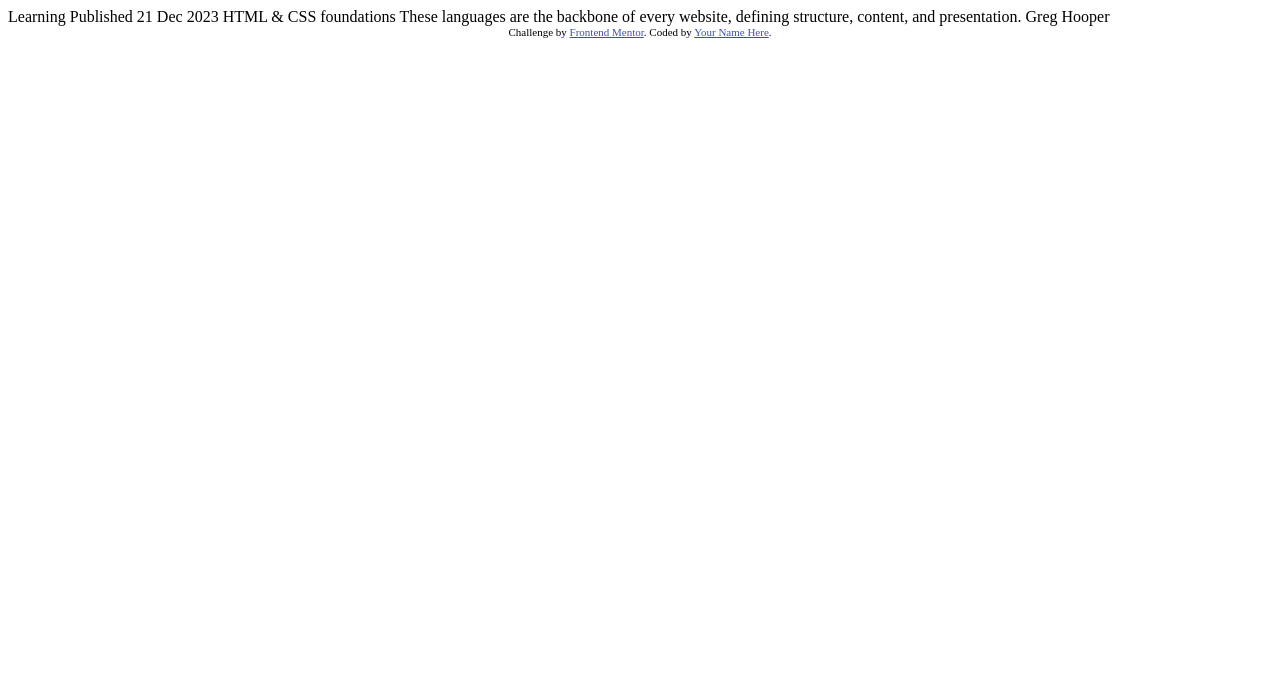
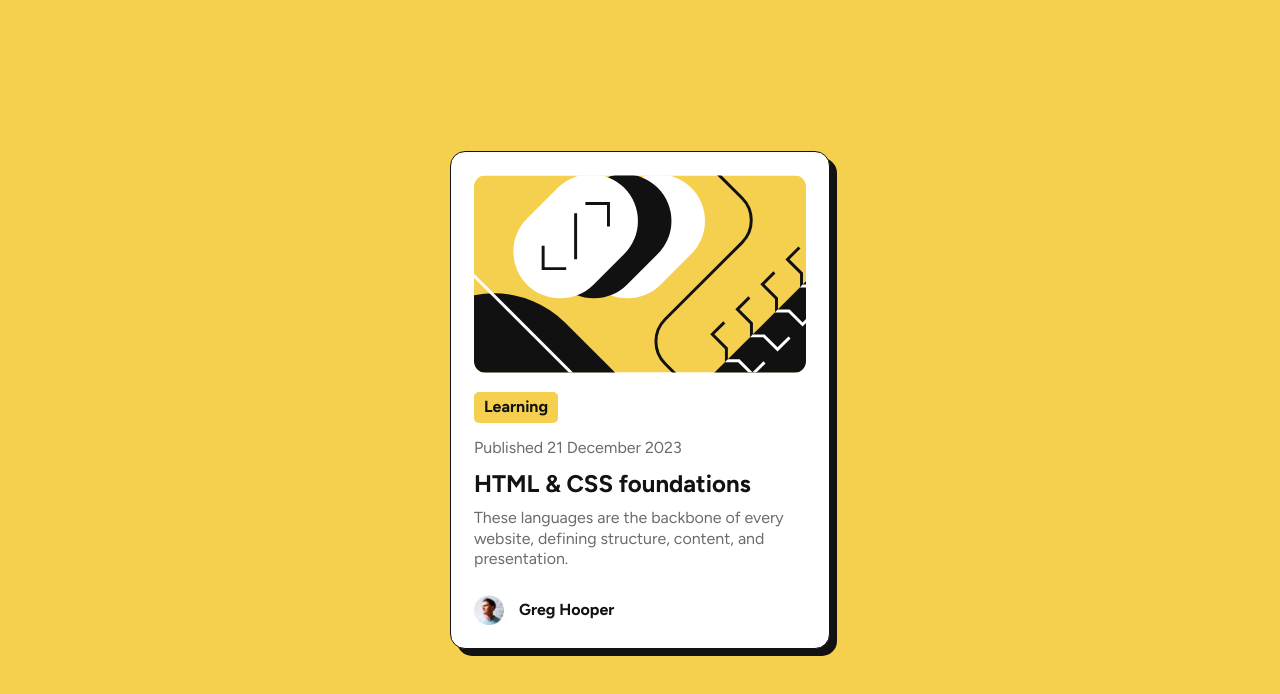
Before and after one commit to ilyasBayram/frontend-mentor-blog-card-, a plain HTML site: page index.html in a window 1280 px wide. Drawn offline with Linux system fonts and the light colour scheme.

Commit message:
second commit

```diff
--- a/index.html
+++ b/index.html
@@ -1,34 +1,47 @@
 <!DOCTYPE html>
 <html lang="en">
   <head>
-  <meta charset="UTF-8">
-  <meta name="viewport" content="width=device-width, initial-scale=1.0"> <!-- displays site properly based on user's device -->
+    <meta charset="UTF-8" />
+    <meta name="viewport" content="width=device-width, initial-scale=1.0" />
+    <link rel="stylesheet" href="style.css" />
 
-  <link rel="icon" type="image/png" sizes="32x32" href="./assets/images/favicon-32x32.png">
+    <link
+      rel="icon"
+      type="image/png"
+      sizes="32x32"
+      href="./assets/images/favicon-32x32.png"
+    />
 
     <title>Frontend Mentor | Blog preview card</title>
-
-  <!-- Feel free to remove these styles or customise in your own stylesheet 👍 -->
-  <style>
-    .attribution { font-size: 11px; text-align: center; }
-    .attribution a { color: hsl(228, 45%, 44%); }
-  </style>
   </head>
   <body>
-
-  Learning
-
-  Published 21 Dec 2023
-
-  HTML & CSS foundations
-
-  These languages are the backbone of every website, defining structure, content, and presentation.
-
-  Greg Hooper
-
-  <div class="attribution">
-    Challenge by <a href="https://www.frontendmentor.io?ref=challenge" target="_blank">Frontend Mentor</a>.
-    Coded by <a href="#">Your Name Here</a>.
+    <main>
+      <section class="container">
+        <div class="content">
+          <div class="card">
+            <img
+              class="main-img"
+              src="./assets/images/illustration-article.svg"
+              alt=""
+            />
+            <p>Learning</p>
+            <p>Published <time datetime="2021-12-21">21 December 2023</time></p>
+            <h2><a href="#">HTML & CSS foundations</a></h2>
+            <p>
+              These languages are the backbone of every website, defining
+              structure, content, and presentation.
+            </p>
+            <div class="author">
+              <img
+                class="author-img"
+                src="./assets/images/image-avatar.webp"
+                alt=""
+              />
+              <p>Greg Hooper</p>
             </div>
+          </div>
+        </div>
+      </section>
+    </main>
   </body>
 </html>
--- /dev/null
+++ b/style.css
@@ -0,0 +1,91 @@
+@import url("https://fonts.googleapis.com/css2?family=Figtree:ital,wght@0,300..900;1,300..900&family=Lato:wght@400;700&family=Outfit:wght@100..900&family=Roboto:ital,wght@0,100..900;1,100..900&display=swap");
+
+* {
+  margin: 0;
+  padding: 0;
+  box-sizing: border-box;
+}
+
+:root {
+  --yellow: #f4d04e;
+  --white: #ffffff;
+  --light-gray: #6b6b6b;
+  --black: #121212;
+}
+
+body {
+  background-color: var(--yellow);
+  font-family: "Figtree", sans-serif;
+  font-size: 16px;
+  min-height: 100vh;
+  display: flex;
+  justify-content: center;
+  align-items: center;
+}
+
+.container {
+  max-width: 380px;
+  background-color: var(--white);
+  border: 1px solid var(--black);
+  box-shadow: 7px 7px var(--black);
+  border-radius: 15px;
+  padding: 23px;
+  margin: 0 30px;
+}
+
+.container:hover {
+  box-shadow: 10px 10px var(--black);
+}
+
+.card > :nth-child(2) {
+  display: inline-block;
+  margin-top: 15px;
+  margin-bottom: 5px;
+  border-radius: 5px;
+  color: var(--black);
+  padding: 5px 10px;
+  font-weight: 700;
+  background-color: var(--yellow);
+  transition: shadow 0.3s;
+}
+
+.card p {
+  color: var(--light-gray);
+  margin: 10px 0;
+  line-height: 1.3;
+}
+
+.card h2 a {
+  text-decoration: none;
+  color: var(--black);
+  margin: 18px 0;
+}
+
+.card h2 a:hover {
+  color: var(--yellow);
+}
+
+.card .main-img {
+  width: 100%;
+  border-radius: 12px;
+}
+
+.author {
+  display: flex;
+  align-items: center;
+  justify-content: start;
+  gap: 10px;
+  margin: 25px 20px 0 0;
+}
+
+.author img {
+  width: 30px;
+  height: 30px;
+}
+
+.author p {
+  display: inline-block;
+  margin: 0 5px;
+  color: var(--black);
+  font-weight: 700;
+}
```
Lines whose indentation alone changed are shown as unchanged.
